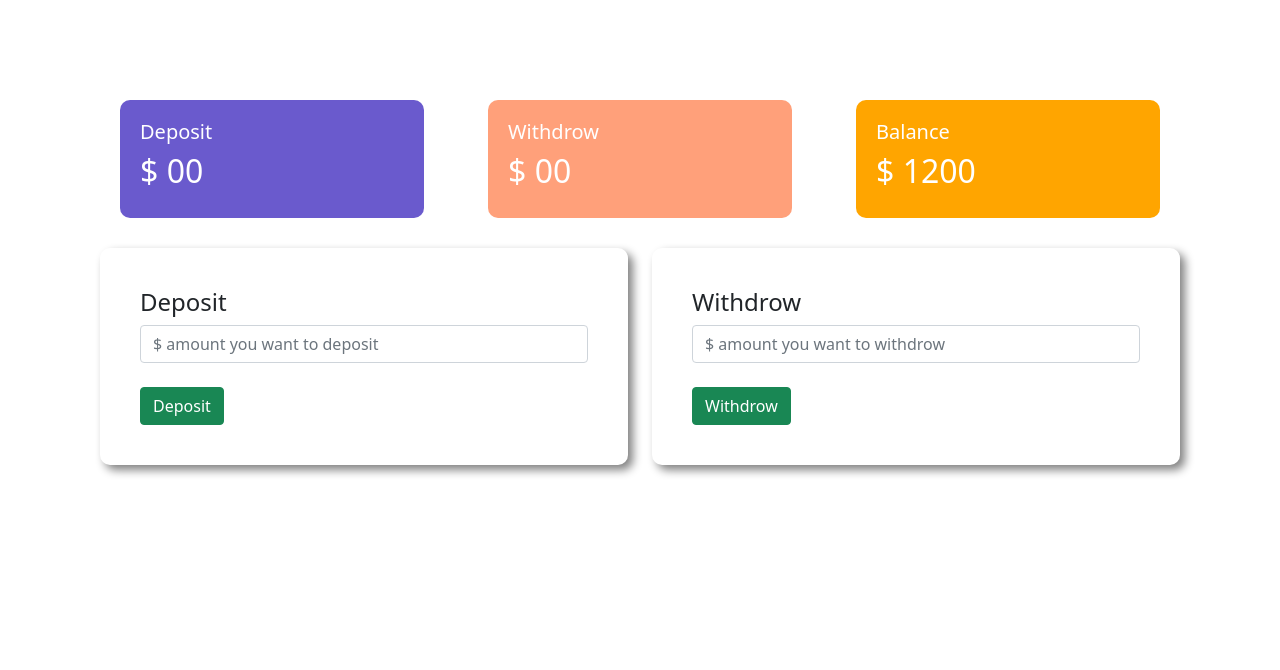
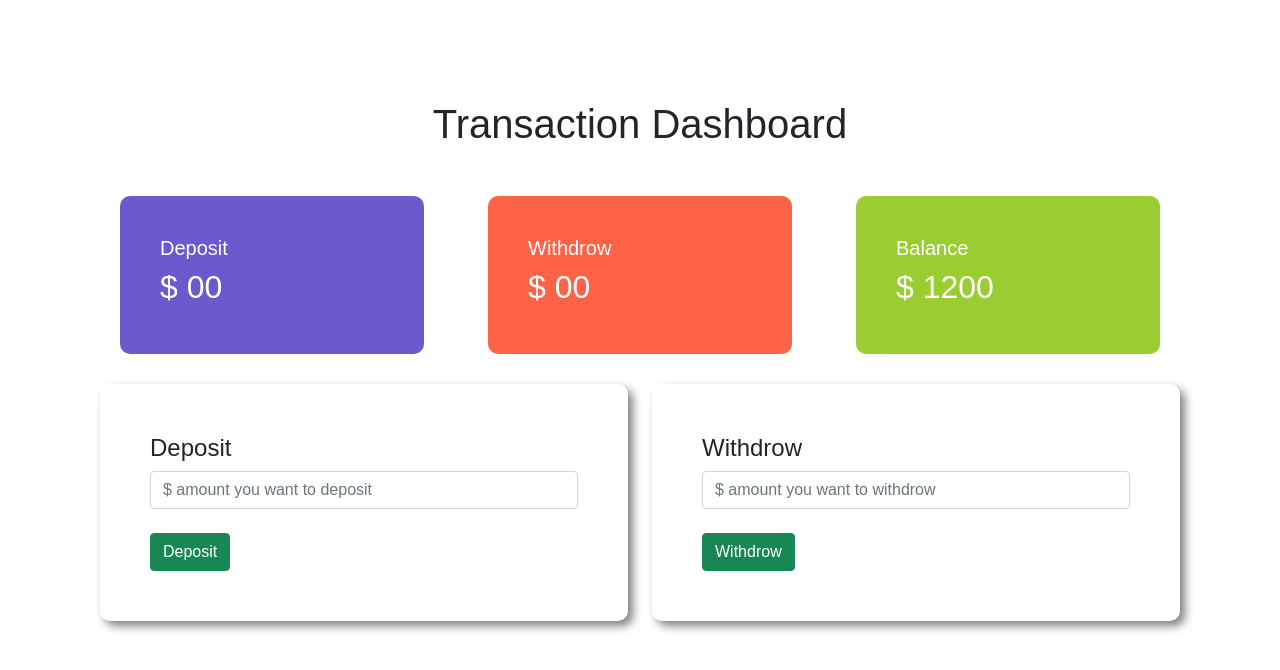
Before and after one commit to apufouzder/pioneer-bank, a plain HTML site: page index.html in a window 1280 px wide. Both pictures are taken after a click on the button "Enter". Drawn offline with nearby package versions, Linux system fonts and the light colour scheme.

Commit message:
update color

```diff
--- a/index.html
+++ b/index.html
@@ -22,8 +22,8 @@
             <button id="login" class="btn btn-success">Enter</button>
         </div>
     </div>
-
     <div id="transaction-area">
+        <h1 class="text-center mb-5">Transaction Dashboard</h1>
         <div class="row">
             <div class="col-md-4">
                 <div class="deposit status">
@@ -74,11 +74,15 @@
             const transactionArea = document.getElementById("transaction-area");
             transactionArea.style.display = "block";
         })
-
         // deposit button event handler
         const depositBtn = document.getElementById("addDeposit");
         depositBtn.addEventListener("click", function () {
             const depositNumber = getInputNumber("depositAmount");
+
+            // const currentDeposit = document.getElementById("current-deposit").innerText;
+            // const currentDepositNumber = parseFloat(currentDeposit);
+            // const totalDeposit = depositNumber + currentDepositNumber;
+            // document.getElementById("current-deposit").innerText = totalDeposit;
 
             updateSpanText("current-deposit", depositNumber);
             updateSpanText("current-balance", depositNumber);
--- a/style.css
+++ b/style.css
@@ -1,8 +1,9 @@
 body{
     padding: 100px;
+    font-family: arial;
 }
 .submit-area{
-    padding: 40px;
+    padding: 50px;
     margin-top: 30px;
     box-shadow: 5px 5px 10px gray;
     border-radius: 10px;
@@ -15,14 +16,20 @@ body{
     margin: 0 20px;
     border-radius: 10px;
     color: white;
-    padding: 20px;
+    padding: 40px;
 }
 .deposit{
     background-color: slateblue;
 }
 .withdrow{
-    background-color: lightsalmon;
+    background-color: tomato;
 }
 .balance{
-    background-color: orange;
+    background-color: yellowgreen;
 }
+
+@media (max-width: 768px){
+    .status{
+        margin-bottom: 15px;
+    }
+}
```
Also changed, not shown: 1 other file.
